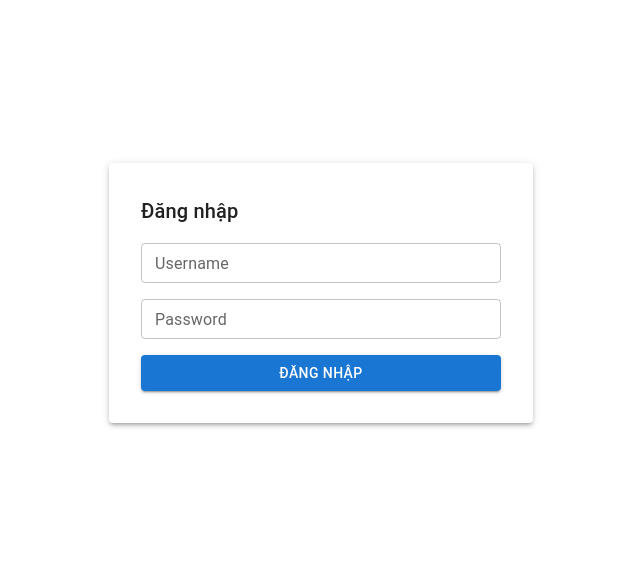
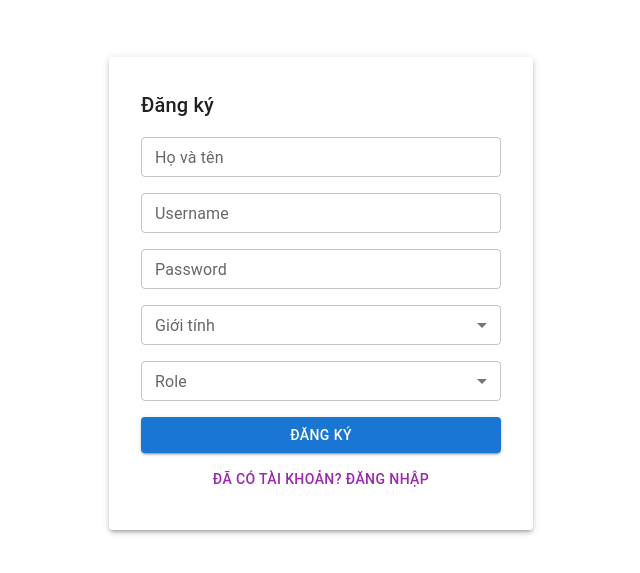
Before and after one commit to havancuong2003/FptTrackingCapstone, a React (Vite) app: page /register in a window 1280 px wide. Before the commit this address led to /login. Shown: the part 107-680 px from the top of the page, without its empty margins (319-959 px from the left). Built offline with nearby package versions, Linux system fonts and the light colour scheme; no server answers.

Commit message:
add: add login

```diff
--- a/src/features/auth/authService.ts
+++ b/src/features/auth/authService.ts
@@ -1,6 +1,6 @@
 import httpClient from '../../core/httpClient'
 import type { AuthTokens, User } from './types'
-import { findMockByCredentials, mockUsers } from '../../mocks/users'
+import {  mockUsers } from '../../mocks/users'
 
 export interface LoginResponse {
   user: User
@@ -11,12 +11,14 @@ const useMock = !import.meta.env.VITE_API_BASE_URL
 
 const authService = {
   async login(username: string, password: string): Promise<LoginResponse> {
-    if (useMock) {
-      const rec = findMockByCredentials(username, password)
-      if (!rec) throw new Error('Thông tin đăng nhập không hợp lệ')
-      return { user: rec.user, tokens: rec.tokens }
-    }
-    const { data } = await httpClient.post<LoginResponse>('/auth/login', { username, password })
+    // if (useMock) {
+    //   const rec = findMockByCredentials(username, password)
+    //   if (!rec) throw new Error('Thông tin đăng nhập không hợp lệ')
+    //   return { user: rec.user, tokens: rec.tokens }
+    // }
+    const { data } = await httpClient.post<LoginResponse>('/Auth/login', { username, password })
+    console.log('data',data);
+
     return data
   },
 
@@ -38,6 +40,15 @@ const authService = {
     const { data } = await httpClient.get<User>('/auth/me')
     return data
   },
+
+  async register(payload: { username: string; password: string; name?: string | null; gender?: string | null; role?: string | null }): Promise<void> {
+    // if (useMock) {
+    //   throw new Error('Đăng ký không hỗ trợ ở chế độ mock. Hãy cấu hình VITE_API_BASE_URL trong .env')
+    // }
+   const response =  await httpClient.post('/Auth/register', payload)
+   console.log('response',response);
+
+  },
 }
 
 export default authService
--- a/src/features/auth/authSlice.ts
+++ b/src/features/auth/authSlice.ts
@@ -19,13 +19,44 @@ const loadFromStorage = (): Partial<AuthState> => {
   }
 }
 
+
+// const persistToStorage = (state: Partial<AuthState>) => {
+//   try {
+//     // map số → role
+//     const ROLE_MAP: Record<number, 'admin' | 'dao_tao' | 'sinh_vien' | 'giang_vien'> = {
+//       1: 'admin',
+//       2: 'dao_tao',
+//       3: 'sinh_vien',
+//       4: 'giang_vien',
+//     }
+//     const VALID = new Set(['admin', 'dao_tao', 'sinh_vien', 'giang_vien'])
+
+//     const normalizeRoles = (roles: unknown): string[] => {
+//       const input = Array.isArray(roles) ? roles : roles != null ? [roles] : []
+//       const out: string[] = []
+//       const seen = new Set<string>()
+
+//       for (const r of input) {
+//         let role: string | undefined
+//         if (typeof r === 'number') role = ROLE_MAP[r]
+//         else if (typeof r === 'string') {
+//           const s = r.toLowerCase()
+//           if (VALID.has(s)) role = s
+//         }
+//         if (role && !seen.has(role)) {
+//           seen.add(role)
+//           out.push(role)
+//         }
+//       }
+
 const persistToStorage = (state: Partial<AuthState>) => {
   try {
     localStorage.setItem('auth', JSON.stringify(state))
   } catch {
-    void 0
+    /* no-op */
   }
 }
+
 
 const initialState: AuthState = {
   user: null,
@@ -49,6 +80,7 @@ const authSlice = createSlice({
       state.isAuthenticated = true
       persistToStorage({
         user: state.user,
+
         accessToken: state.accessToken,
         refreshToken: state.refreshToken,
         isAuthenticated: state.isAuthenticated,
--- a/src/features/auth/types.ts
+++ b/src/features/auth/types.ts
@@ -2,7 +2,7 @@ export interface User {
   id: string
   username: string
   fullName?: string
-  roles: string[]
+  roles: string
   permissions: string[]
 }
 
--- a/src/hooks/useAuthorization.ts
+++ b/src/hooks/useAuthorization.ts
@@ -4,6 +4,7 @@ import { useAppSelector } from '../store/hooks'
 export const useAuthorization = () => {
   const auth = useAppSelector((s) => s.auth)
   const user = auth.user
+  console.log('auth in use authorization', auth);
 
   const can = useMemo(() => {
     const permissions = user?.permissions ?? []
@@ -16,11 +17,11 @@ export const useAuthorization = () => {
   }, [user?.permissions])
 
   const hasRole = useMemo(() => {
-    const roles = user?.roles ?? []
+    const roles = user?.roles ?? ''
     return (required: string | string[] | undefined) => {
       if (!required) return true
       const requiredList = Array.isArray(required) ? required : [required]
-      return requiredList.some((r) => roles.includes(r))
+      return requiredList.some((r) => r === roles)
     }
   }, [user?.roles])
 
--- a/src/mocks/users.ts
+++ b/src/mocks/users.ts
@@ -21,7 +21,7 @@ export const mockUsers: Record<RoleKey, MockUserRecord> = {
       id: '1',
       username: 'admin',
       fullName: 'Quản trị hệ thống',
-      roles: ['admin'],
+      roles: 'admin',
       permissions: ['*'],
     },
     tokens: mkTokens('admin'),
@@ -32,7 +32,7 @@ export const mockUsers: Record<RoleKey, MockUserRecord> = {
       id: '2',
       username: 'daotao',
       fullName: 'Phòng Đào Tạo',
-      roles: ['dao_tao'],
+      roles: 'dao_tao',
       permissions: ['tracking.view', 'tracking.manage', 'student.manage', 'test.view'],
     },
     tokens: mkTokens('dao_tao'),
@@ -43,7 +43,7 @@ export const mockUsers: Record<RoleKey, MockUserRecord> = {
       id: '3',
       username: 'sv',
       fullName: 'Sinh Viên',
-      roles: ['sinh_vien'],
+      roles: 'sinh_vien',
       permissions: ['tracking.view', 'student.self'],
     },
     tokens: mkTokens('sinh_vien'),
@@ -54,7 +54,7 @@ export const mockUsers: Record<RoleKey, MockUserRecord> = {
       id: '4',
       username: 'gv',
       fullName: 'Giảng Viên',
-      roles: ['giang_vien'],
+      roles: 'giang_vien',
       permissions: ['tracking.view', 'grade.manage'],
     },
     tokens: mkTokens('giang_vien'),
--- a/src/router/router.tsx
+++ b/src/router/router.tsx
@@ -9,6 +9,7 @@ import DaoTaoPage from '../ui/pages/DaoTao'
 import GiangVienPage from '../ui/pages/GiangVien'
 import SinhVienPage from '../ui/pages/SinhVien'
 import NotFoundPage from '../ui/pages/NotFound'
+import RegisterPage from '../ui/pages/Register'
 
 export const router = createBrowserRouter([
   {
@@ -37,5 +38,6 @@ export const router = createBrowserRouter([
     ],
   },
   { path: '/login', element: <LoginPage /> },
+  { path: '/register', element: <RegisterPage /> },
   { path: '*', element: <NotFoundPage /> },
 ])
--- a/src/ui/pages/Login.tsx
+++ b/src/ui/pages/Login.tsx
@@ -62,6 +62,9 @@ const LoginPage = () => {
           <Button type="submit" variant="contained" disabled={loading} fullWidth>
             {loading ? 'Đang đăng nhập...' : 'Đăng nhập'}
           </Button>
+          <Button color="secondary" variant="text" fullWidth sx={{ mt: 1 }} onClick={() => navigate('/register')}>
+            Chưa có tài khoản? Đăng ký
+          </Button>
         </Box>
       </Paper>
     </Box>
--- /dev/null
+++ b/src/ui/pages/Register.tsx
@@ -0,0 +1,122 @@
+import { useState } from 'react'
+import { useNavigate } from 'react-router-dom'
+import Button from '@mui/material/Button'
+import TextField from '@mui/material/TextField'
+import Box from '@mui/material/Box'
+import Paper from '@mui/material/Paper'
+import Typography from '@mui/material/Typography'
+import MenuItem from '@mui/material/MenuItem'
+import Select from '@mui/material/Select'
+import FormControl from '@mui/material/FormControl'
+import InputLabel from '@mui/material/InputLabel'
+import authService from '../../features/auth/authService'
+import message from '../../core/message'
+
+const RegisterPage = () => {
+  const [username, setUsername] = useState('')
+  const [password, setPassword] = useState('')
+  const [name, setName] = useState('')
+  const [gender, setGender] = useState('')
+  const [role, setRole] = useState<string>('')
+  const [loading, setLoading] = useState(false)
+  const navigate = useNavigate()
+
+  const handleSubmit = async (e: React.FormEvent) => {
+    e.preventDefault()
+    setLoading(true)
+    try {
+      await authService.register({
+        username,
+        password,
+        name: name || null,
+        gender: gender || null,
+        role: role ? role : null,
+      })
+      message.success('Đăng ký thành công. Vui lòng đăng nhập.')
+      navigate('/login', { replace: true })
+    } catch (err) {
+      message.fromAxiosError(err)
+    } finally {
+      setLoading(false)
+    }
+  }
+
+  return (
+    <Box sx={{ display: 'flex', alignItems: 'center', justifyContent: 'center', height: '100vh' }}>
+      <Paper sx={{ p: 4, width: 360 }} elevation={3}>
+        <Typography variant="h6" sx={{ mb: 2 }}>
+          Đăng ký
+        </Typography>
+        <Box component="form" onSubmit={handleSubmit}>
+          <TextField
+            label="Họ và tên"
+            size="small"
+            fullWidth
+            value={name}
+            onChange={(e) => setName(e.target.value)}
+            sx={{ mb: 2 }}
+          />
+          <TextField
+            label="Username"
+            size="small"
+            fullWidth
+            autoComplete="username"
+            value={username}
+            onChange={(e) => setUsername(e.target.value)}
+            sx={{ mb: 2 }}
+          />
+          <TextField
+            label="Password"
+            size="small"
+            type="password"
+            fullWidth
+            autoComplete="new-password"
+            value={password}
+            onChange={(e) => setPassword(e.target.value)}
+            sx={{ mb: 2 }}
+          />
+
+          <FormControl fullWidth size="small" sx={{ mb: 2 }}>
+            <InputLabel id="gender-label">Giới tính</InputLabel>
+            <Select
+              labelId="gender-label"
+              label="Giới tính"
+              value={gender}
+              onChange={(e) => setGender(e.target.value as string)}
+            >
+              <MenuItem value="">Không chọn</MenuItem>
+              <MenuItem value="male">Nam</MenuItem>
+              <MenuItem value="female">Nữ</MenuItem>
+              <MenuItem value="other">Khác</MenuItem>
+            </Select>
+          </FormControl>
+
+          <FormControl fullWidth size="small" sx={{ mb: 2 }}>
+            <InputLabel id="role-label">Role</InputLabel>
+            <Select
+              labelId="role-label"
+              label="Role"
+              value={role}
+              onChange={(e) => setRole(e.target.value as string)}
+            >
+              <MenuItem value="">Không chọn</MenuItem>
+              <MenuItem value="admin">Admin - 1</MenuItem>
+              <MenuItem value="dao_tao">Đào tạo - 2</MenuItem>
+              <MenuItem value="giang_vien">Giảng viên - 3</MenuItem>
+              <MenuItem value="sinh_vien">Sinh viên - 4</MenuItem>
+            </Select>
+          </FormControl>
+
+          <Button type="submit" variant="contained" disabled={loading} fullWidth>
+            {loading ? 'Đang đăng ký...' : 'Đăng ký'}
+          </Button>
+          <Button color="secondary" variant="text" fullWidth sx={{ mt: 1 }} onClick={() => navigate('/login')}>
+            Đã có tài khoản? Đăng nhập
+          </Button>
+        </Box>
+      </Paper>
+    </Box>
+  )
+}
+
+export default RegisterPage
```
